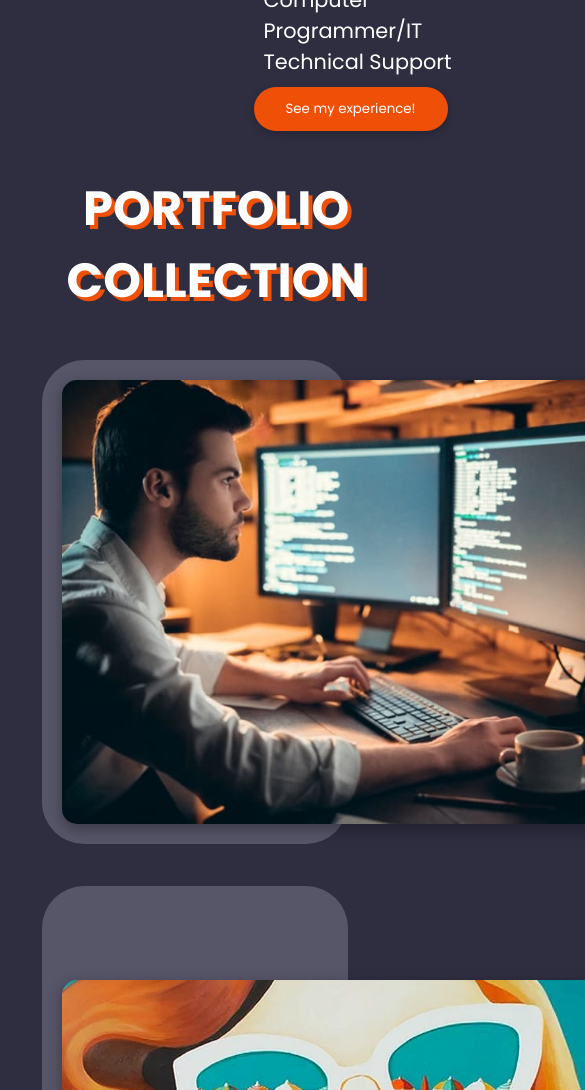
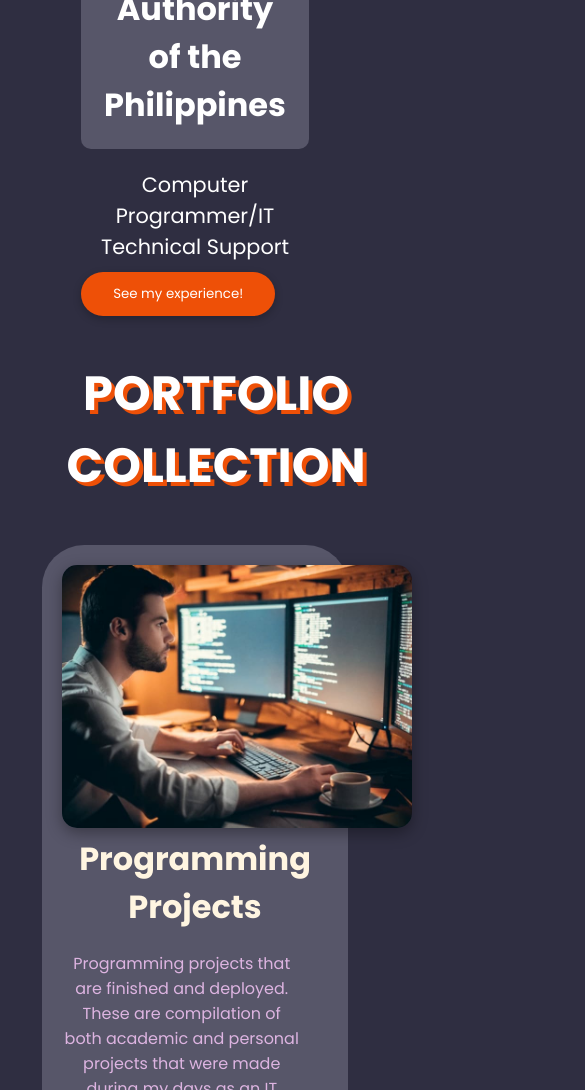
Before and after one commit to Ars3nicc/My-Portfolio, a plain HTML site: page index.html in a window 390 px wide. Shown: the part 1730-2820 px from the top of the page, 585 px wide, since content can reach past the window. Drawn offline with nearby package versions, Linux system fonts and the light colour scheme.

Commit message:
updated contents

```diff
--- a/css/index.css
+++ b/css/index.css
@@ -384,4 +384,45 @@ span {
   .my-art-text_content {
     text-align: center;
   }
+
+  .work-main{
+    display: block;
+  }
+  .caap-logo{
+    display: flex;
+    justify-content: center;
+  }
+  .desc-head{
+    margin-top: 3vh;
+    text-align: center;
+    font-size: 2rem;
+  }
+  .desc-job{
+    text-align: center;
+  }
+  .section-content{
+    display: block;
+    margin-left: auto;
+    margin-right: auto;
+  }
+  .section-text-content{
+    text-align: center;
+  }
+  .section-image{
+    width: 350px;
+    height: auto;
+
+  }
+  .content-description{
+    text-align: center;
+  }
+  .exp-link{
+    display: block;
+    margin-left: auto;
+    margin-right: auto;
+  }
+
+
+
+
 }
--- a/css/ojt.css
+++ b/css/ojt.css
@@ -60,7 +60,7 @@ body {
 }
 .caap-hdr{
     text-transform: uppercase;
-    font-size: 3rem;
+    font-size: 4rem;
     font-weight: bold;
     font-style: italic;
 }
--- a/index.html
+++ b/index.html
@@ -70,7 +70,7 @@
                     <header class="desc-head">Civil Aviation Authority of the Philippines</header>
                     <p class="desc-job">Computer Programmer/IT Technical Support</p>
                     <!-- <p class="job-year">May 2022</p> -->
-                    <a href="ojt.html"><button class="button">See my experience!</button></a>
+                    <a href="ojt.html" class="exp-link"><button class="button">See my experience!</button></a>
                 </div>
             </div>
         </section>
```
